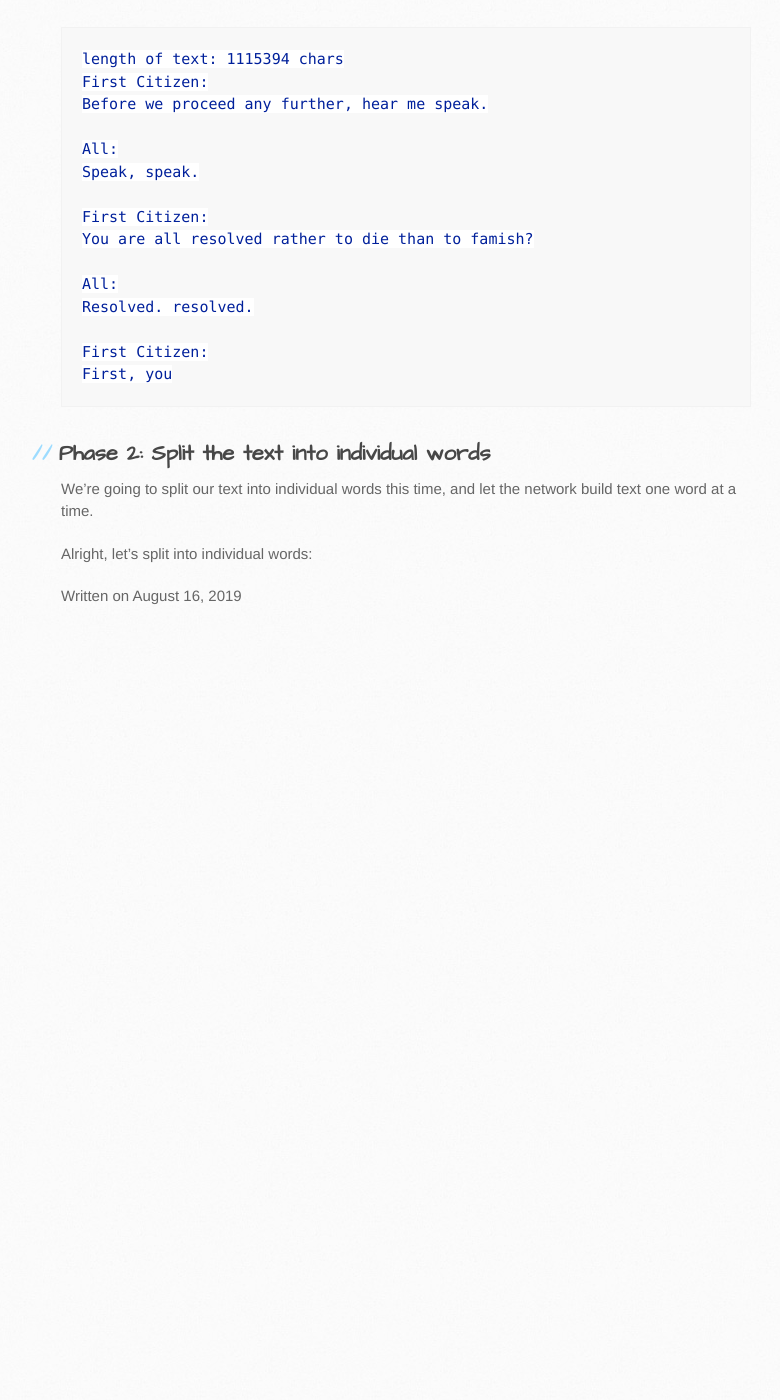
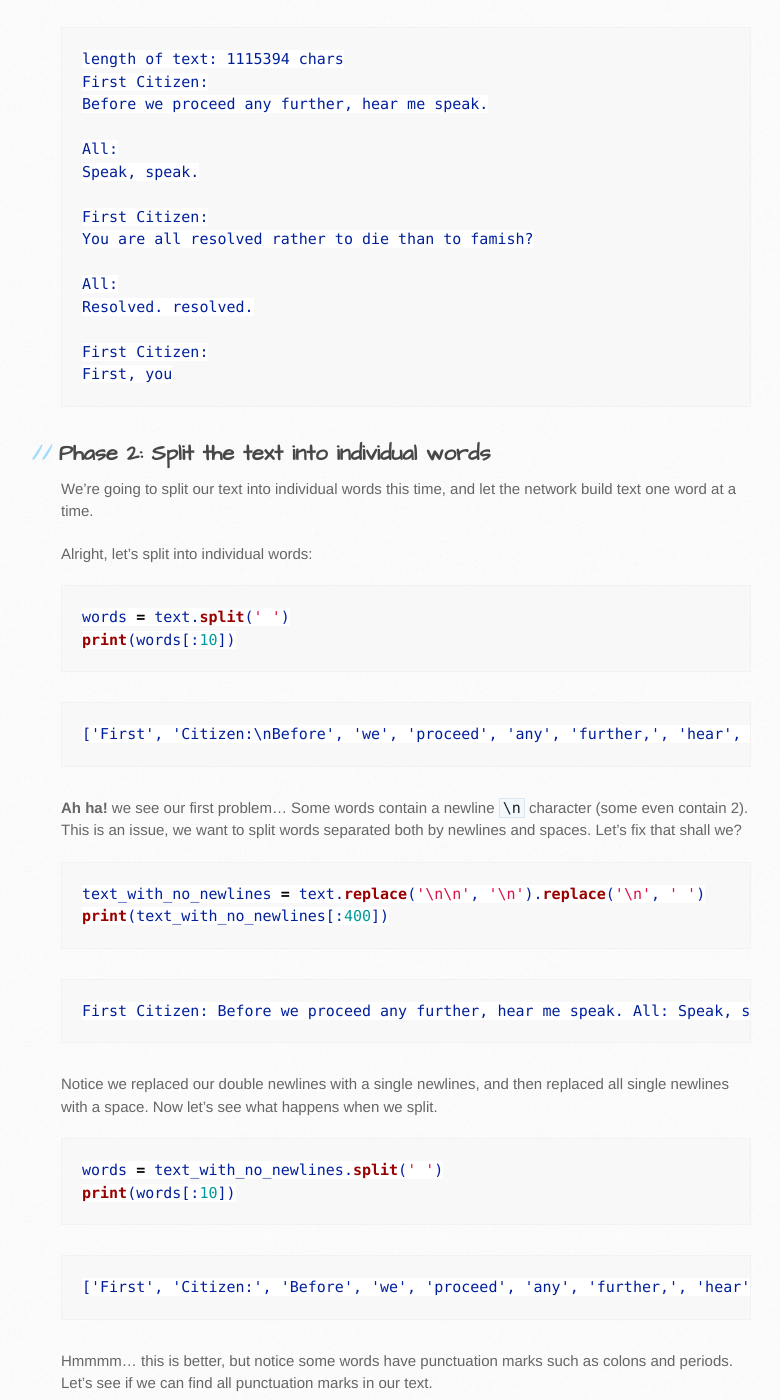
Before and after one commit to bshabashFD/bshabashFD.github.io_old2, a Jekyll site: the page built from _posts/2019-08-16-how-to-use-text-with-rnn2.md, in a window 1280 px wide and 1400 px high, scrolled down 1341 px. Shown: the whole window, without its empty margins (109-889 px from the left). Built offline with Jekyll 4.4.1, drawn with Linux system fonts in a browser that asks for light colours; a script that is not in the unit is left out; before the commit the page ends 1971 px from its top, so only the background shows below that; some of the changed text lies outside the part shown.

Commit message:
Update 2019-08-16-how-to-use-text-with-rnn2.md

````diff
--- a/_posts/2019-08-16-how-to-use-text-with-rnn2.md
+++ b/_posts/2019-08-16-how-to-use-text-with-rnn2.md
@@ -61,3 +61,54 @@ First, you
 We're going to split our text into individual words this time, and let the network build text one word at a time.
 
 Alright, let's split into individual words:
+
+```python
+words = text.split(' ')
+print(words[:10])
+```
+```
+['First', 'Citizen:\nBefore', 'we', 'proceed', 'any', 'further,', 'hear', 'me', 'speak.\n\nAll:\nSpeak,', 'speak.\n\nFirst']
+```
+**Ah ha!** we see our first problem... Some words contain a newline `\n` character (some even contain 2). This is an issue, we want to split words separated both by newlines and spaces. Let's fix that shall we?
+
+```python
+text_with_no_newlines = text.replace('\n\n', '\n').replace('\n', ' ')
+print(text_with_no_newlines[:400])
+```
+```
+First Citizen: Before we proceed any further, hear me speak. All: Speak, speak. First Citizen: You are all resolved rather to die than to famish? All: Resolved. resolved. First Citizen: First, you know Caius Marcius is chief enemy to the people. All: We know't, we know't. First Citizen: Let us kill him, and we'll have corn at our own price. Is't a verdict? All: No more talking on't; let it be done
+```
+
+Notice we replaced our double newlines with a single newlines, and then replaced all single newlines with a space. Now let's see what happens when we split.
+
+```python
+words = text_with_no_newlines.split(' ')
+print(words[:10])
+```
+```
+['First', 'Citizen:', 'Before', 'we', 'proceed', 'any', 'further,', 'hear', 'me', 'speak.']
+```
+
+Hmmmm... this is better, but notice some words have punctuation marks such as colons and periods. Let's see if we can find all punctuation marks in our text.
+
+```python
+all_chars = list(set(text))
+for char in all_chars:
+    if not (char.isalpha()):
+        print(repr(char))
+```
+```
+'&'
+'$'
+"'"
+'.'
+':'
+' '
+';'
+','
+'\n'
+'!'
+'3'
+'-'
+'?'
+```
````
